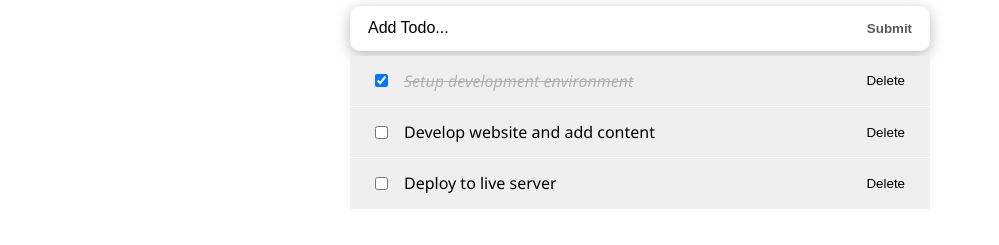
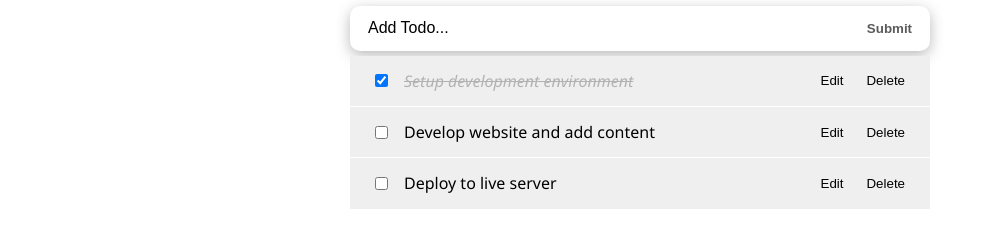
Before and after one commit to lordksix/todo-react, a React (Vite) app: page / in a window 1280 px wide. Shown: the part 340-585 px from the top of the page, without its empty margins (0-999 px from the left). Built offline with nearby package versions, Linux system fonts and the light colour scheme.

Commit message:
Add edit todo item

```diff
--- a/src/components/TodoItem.jsx
+++ b/src/components/TodoItem.jsx
@@ -1,26 +1,55 @@
+import { useState } from 'react';
 import styles from '@/styles/TodoItem.module.scss';
 
-const TodoItem = ({ itemProp, handleChange, delTodo }) => {
+const TodoItem = ({ itemProp, handleChange, delTodo, setUpdate }) => {
+  const [editing, setEditing] = useState(false);
+
   const completedStyle = {
     fontStyle: 'italic',
     color: '#595959',
     opacity: 0.4,
     textDecoration: 'line-through',
   };
+
+  const handleEditing = () => {
+    setEditing(true);
+  };
+
+  const handleUpdatedDone = (event) => {
+    if (event.key === 'Enter') {
+      setEditing(false);
+    }
+  };
+
+  let viewMode = {};
+  let editMode = {};
+  if (editing) {
+    viewMode.display = 'none';
+  } else {
+    editMode.display = 'none';
+  }
   return (
     <li className={styles.item}>
-      <div className={styles.content}>
+      <div className={styles.content} style={viewMode}>
         <input
           type="checkbox"
           checked={itemProp.completed}
           onChange={() => handleChange(itemProp.id)}
         />
+        <button onClick={handleEditing}>Edit</button>
         <button onClick={() => delTodo(itemProp.id)}>Delete</button>
         <span style={itemProp.completed ? completedStyle : null}>
           {itemProp.title}
         </span>
       </div>
-
+      <input
+        type="text"
+        value={itemProp.title}
+        className={styles.textInput}
+        style={editMode}
+        onChange={(e) => setUpdate(e.target.value, itemProp.id)}
+        onKeyDown={handleUpdatedDone}
+      />
     </li>
   );
 };
--- a/src/components/TodosList.jsx
+++ b/src/components/TodosList.jsx
@@ -1,7 +1,7 @@
 import TodoItem from '@/components/TodoItem';
 
 const TodosList = (props) => {
-  const { todosProps, handleChange, delTodo } = props;
+  const { todosProps, handleChange, delTodo, setUpdate } = props;
   return (
     <ul>
       {todosProps.map((todo) => (
@@ -10,6 +10,7 @@
           itemProp={todo}
           handleChange={handleChange}
           delTodo={delTodo}
+          setUpdate={setUpdate}
         />
       ))}
     </ul>
--- a/src/components/TodosLogic.jsx
+++ b/src/components/TodosLogic.jsx
@@ -53,6 +53,17 @@
     setTodos([...todos, newTodo]);
   };
 
+  const setUpdate = (updatedTitle, id) => {
+    setTodos(
+      todos.map((todo) => {
+        if (todo.id === id) {
+          todo.title = updatedTitle;
+        }
+        return todo;
+      })
+    );
+  };
+
   return (
     <div>
       <InputTodo addTodoItem={addTodoItem} />
@@ -60,6 +71,7 @@
         todosProps={todos}
         handleChange={handleChange}
         delTodo={delTodo}
+        setUpdate={setUpdate}
       />
     </div>
   )
--- a/src/styles/TodoItem.module.scss
+++ b/src/styles/TodoItem.module.scss
@@ -26,3 +26,10 @@
   border: none;
   margin-left: 7px;
 }
+
+.textInput {
+  width: 100%;
+  padding: 10px;
+  border: 1px solid #dfdfdf;
+  outline: none;
+}
```
